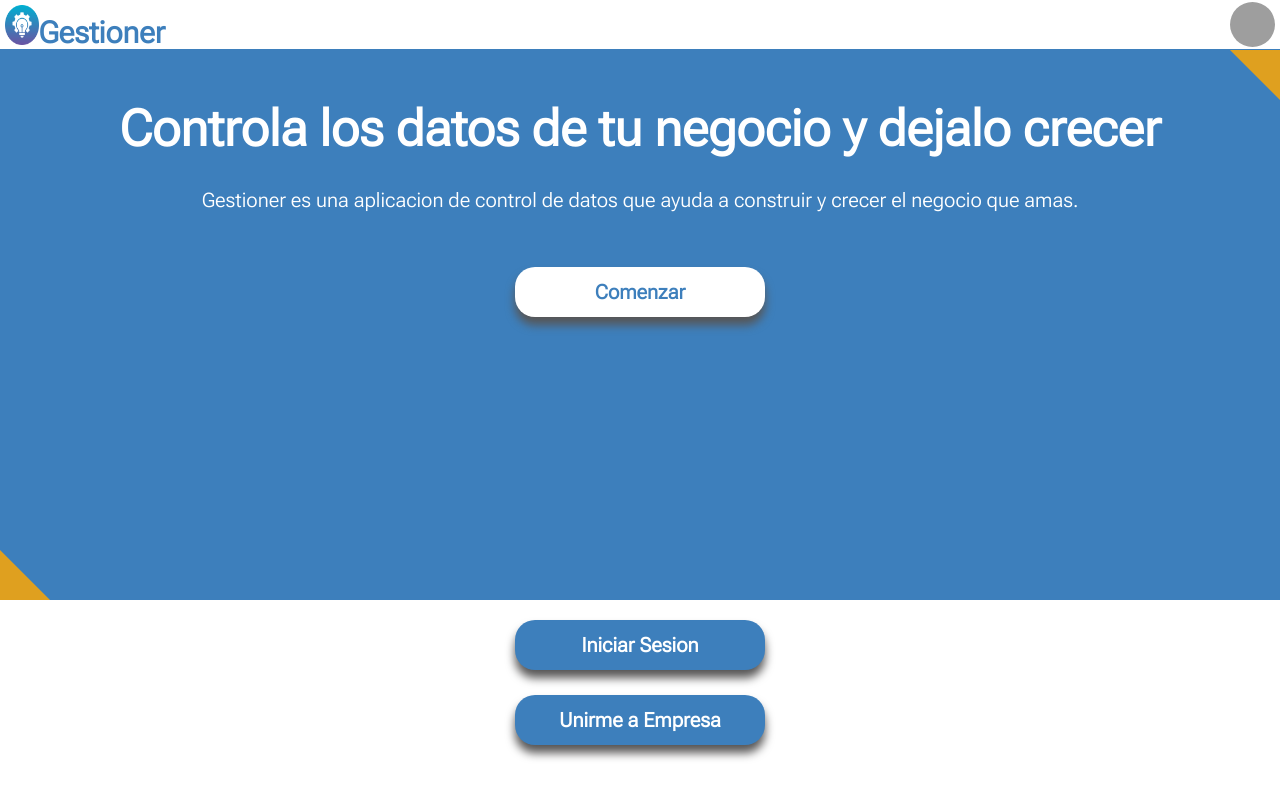
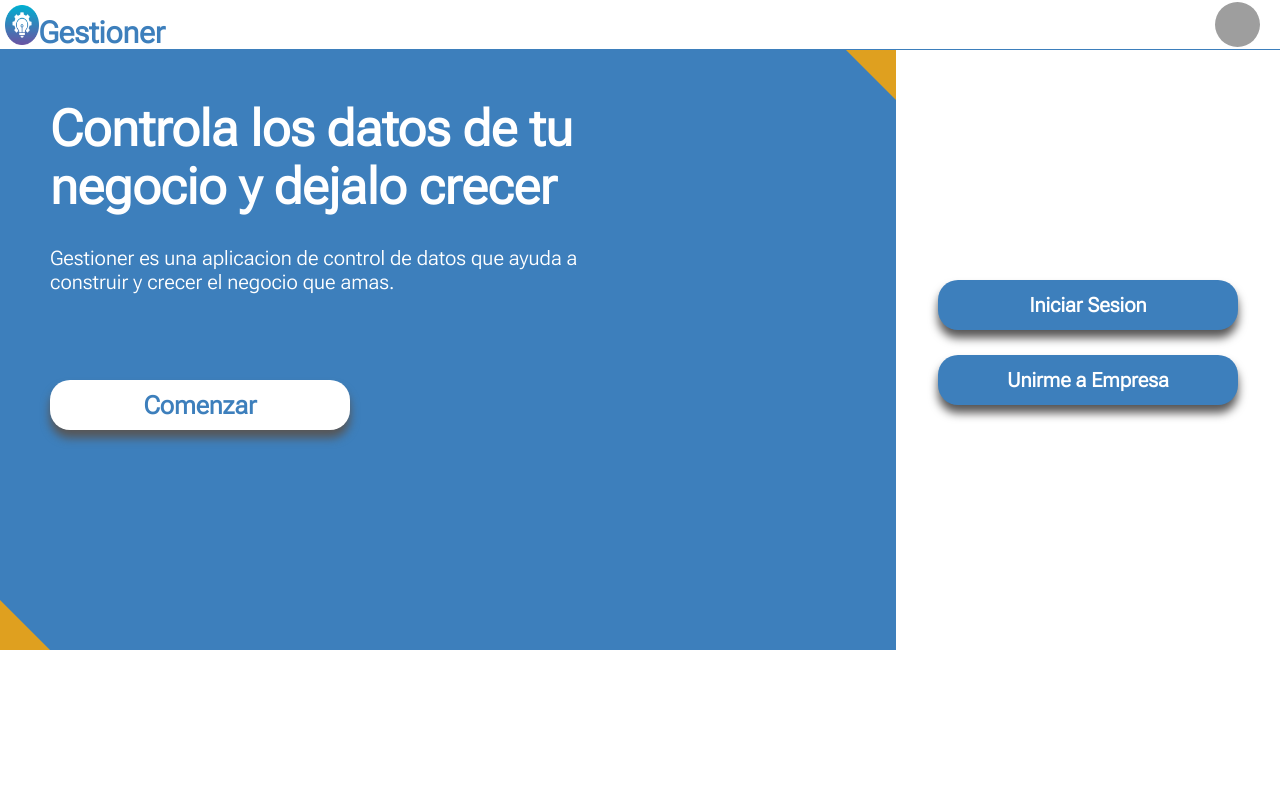
Before and after one commit to AndresCalvoG/GestionDeProcesos, a React (Create React App) app: page /Home in a window 1280 px wide. Built offline with nearby package versions, Linux system fonts and the light colour scheme; no server answers; grey boxes are pictures that could not be loaded.

Commit message:
responsive landing

```diff
--- a/src/components/Buttons/button.css
+++ b/src/components/Buttons/button.css
@@ -27,6 +27,9 @@
 }
 
 @media screen and (min-width: 410px) {
+  .button {
+    width: 11rem;
+  }
   .button--long {
     height: 5rem;
     font-size: 2.5rem;
@@ -37,17 +40,4 @@
   .submit {
     font-size: 2rem;
   }
-  .button--long {
-    width: 25rem;
-    font-size: 2rem;
-  }
 }
-
-@media screen and (max-width: 390px) {
-  .button {
-    width: 11rem;
-  }
-  .button--long {
-    width: 25rem;
-  }
-}
--- a/src/components/Navbar/navar.css
+++ b/src/components/Navbar/navar.css
@@ -1,4 +1,3 @@
-@media screen and (min-width: 320px) {
 .header-main {
   display: flex;
   justify-content: space-between;
@@ -33,16 +32,18 @@
   display: flex;
   justify-content: flex-end;
   align-items: center;
-    padding-right: 0.5rem;
+  padding-right: 1rem;
 }
 .header-info {
   display: none;
-  }
 }
 
 @media screen and (min-width: 600px) {
   .header-avatar {
     width: 30rem;
+  }
+  .header-avatar {
+    padding-right: 2rem;
   }
   .header-info {
     display: flex;
@@ -53,9 +54,3 @@
     padding: 1rem;
   }
 }
-
-@media screen and (min-width: 1366px) {
-  .header-main {
-    width: 98.7vw;
-  }
-}
--- a/src/index.css
+++ b/src/index.css
@@ -38,9 +38,3 @@ body {
 .hiden {
   display: none;
 }
-
-@media screen and (width: 1366px) {
-  body {
-    width: 98.7vw;
-  }
-}
--- a/src/pages/Landing/Landing.css
+++ b/src/pages/Landing/Landing.css
@@ -1,4 +1,3 @@
-/* styles for size widtg=320px */
 .landing-main {
   width: 100vw;
   display: flex;
@@ -118,3 +117,31 @@
     margin-bottom: 3rem;
   }
 }
+
+@media screen and (min-width: 1024px) {
+  .landing-main {
+    flex-direction: row;
+  }
+  .landing-slogan {
+    width: 70vw;
+    height: 60rem;
+    align-items: flex-start;
+    padding-left: 5rem;
+  }
+  .slogan-title {
+    text-align: left;
+  }
+  .slogan-message {
+    text-align: left;
+  }
+  .slogan-board {
+    width: 55rem;
+    height: 30rem;
+  }
+  .triangle-equilateral-bottom-left {
+    top: 55rem;
+  }
+  .landing-keyPad {
+    width: 30vw;
+  }
+}
--- a/src/pages/Landing/Landing.js
+++ b/src/pages/Landing/Landing.js
@@ -64,6 +64,7 @@ function Landing() {
       {!next ? (
         <>
           <section className="landing-slogan">
+            <article className="slogan-board">
               <p className="slogan-title">
                 Controla los datos de tu negocio y dejalo crecer
               </p>
@@ -71,6 +72,7 @@ function Landing() {
                 Gestioner es una aplicacion de control de datos que ayuda a
                 construir y crecer el negocio que amas.
               </p>
+            </article>
             <Button
               name="Comenzar"
               class="button--long submitb"
```
Lines whose indentation alone changed are shown as unchanged.
